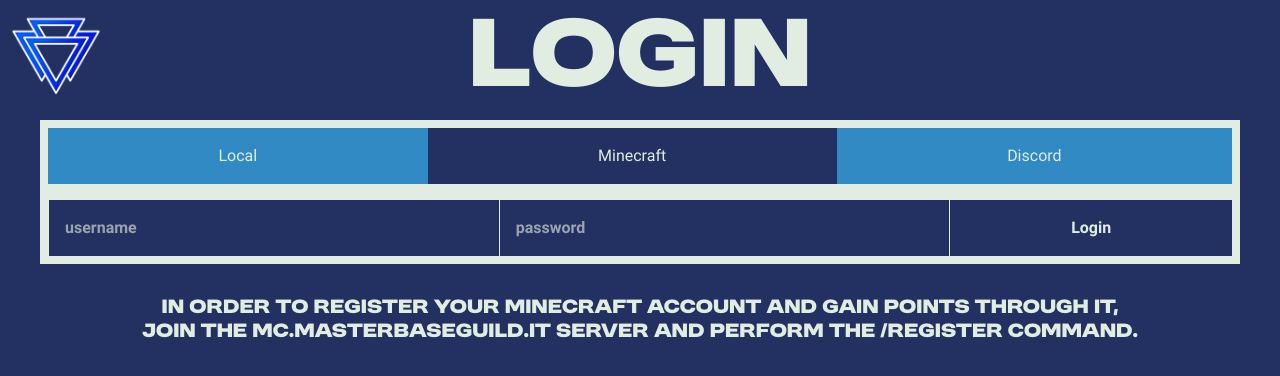
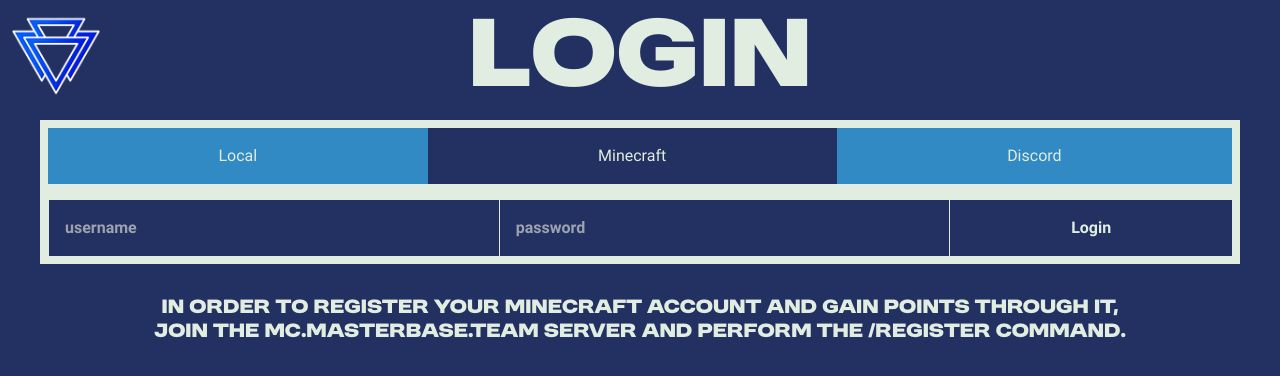
Before and after one commit to dariobizzarri02/daimon_frontend, a Next.js app: page /account/login in a window 1280 px wide. Both pictures are taken after a click on the button "Minecraft". Shown: the top 376 px of the page. Built offline with nearby package versions, Linux system fonts and the light colour scheme; no server answers.

Commit message:
updated domains

```diff
--- a/app/account/link/page.tsx
+++ b/app/account/link/page.tsx
@@ -122,7 +122,7 @@
                     <button className="form" onClick={handleMinecraftLogin}>Login</button>
                 </div>
                 <h3>In order to register your Minecraft Account and gain points through it,</h3>
-                <h3>join the mc.masterbaseguild.it server and perform the /register command.</h3>
+                <h3>join the mc.masterbase.team server and perform the /register command.</h3>
             </>
             }
             {loginMethod==="discord"&&<>
--- a/app/account/login/page.tsx
+++ b/app/account/login/page.tsx
@@ -103,7 +103,7 @@
                     <button className="form" onClick={handleMinecraftLogin}>Login</button>
                 </div>
                 <h3>In order to register your Minecraft Account and gain points through it,</h3>
-                <h3>join the mc.masterbaseguild.it server and perform the /register command.</h3>
+                <h3>join the mc.masterbase.team server and perform the /register command.</h3>
             </>
             }
             {loginMethod==="discord"&&<>
```
